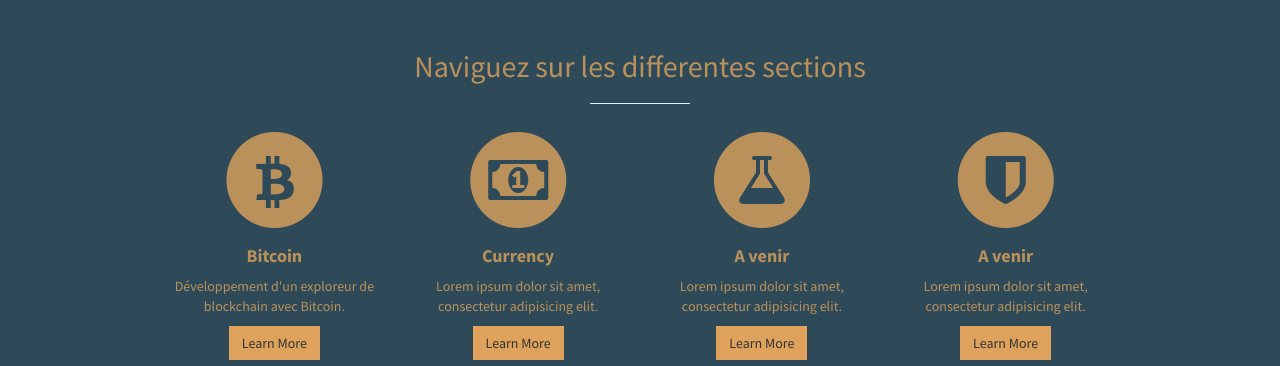
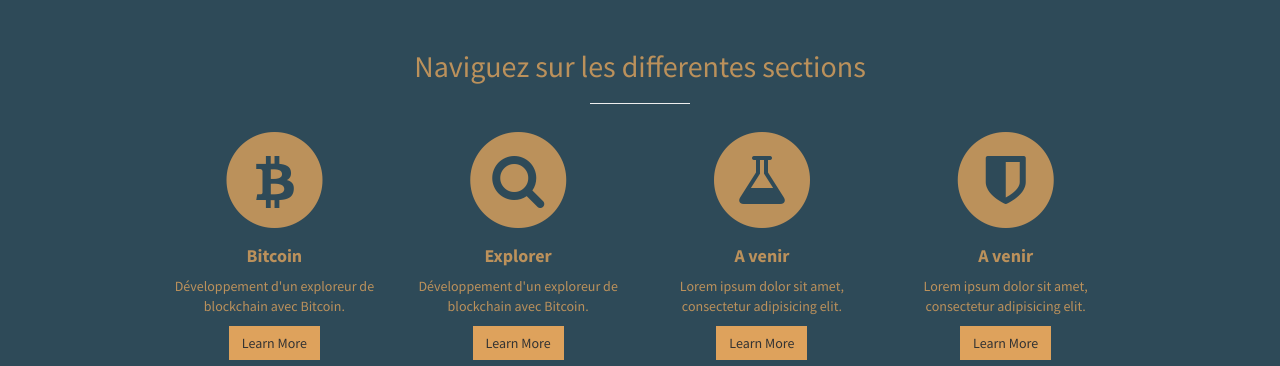
Before and after one commit to cjacques4/cjacques4.github.io, a plain HTML site: page index.html in a window 1280 px wide. Shown: the part 920-1286 px from the top of the page. Drawn offline with Linux system fonts and the light colour scheme.

Commit message:
eplorer lien

```diff
--- a/index.html
+++ b/index.html
@@ -114,13 +114,13 @@
                             <div class="service-item">
                                 <span class="fa-stack fa-4x">
                                 <i class="fa fa-circle fa-stack-2x"></i>
-                                <i class="fa fa-money fa-stack-1x text-primary"></i>
+                                <i class="fa fa-search fa-stack-1x text-primary"></i>
                             </span>
                                 <h4>
-                                    <strong>Currency</strong>
+                                    <strong>Explorer</strong>
                                 </h4>
-                                <p>Lorem ipsum dolor sit amet, consectetur adipisicing elit.</p>
-                                <a href="#" class="btn btn-light">Learn More</a>
+                                <p>Développement d'un exploreur de blockchain avec Bitcoin.</p>
+                                <a href="bitcoin/explorer/index.html" class="btn btn-light">Learn More</a>
                             </div>
                         </div>
                         <div class="col-md-3 col-sm-6">
```
